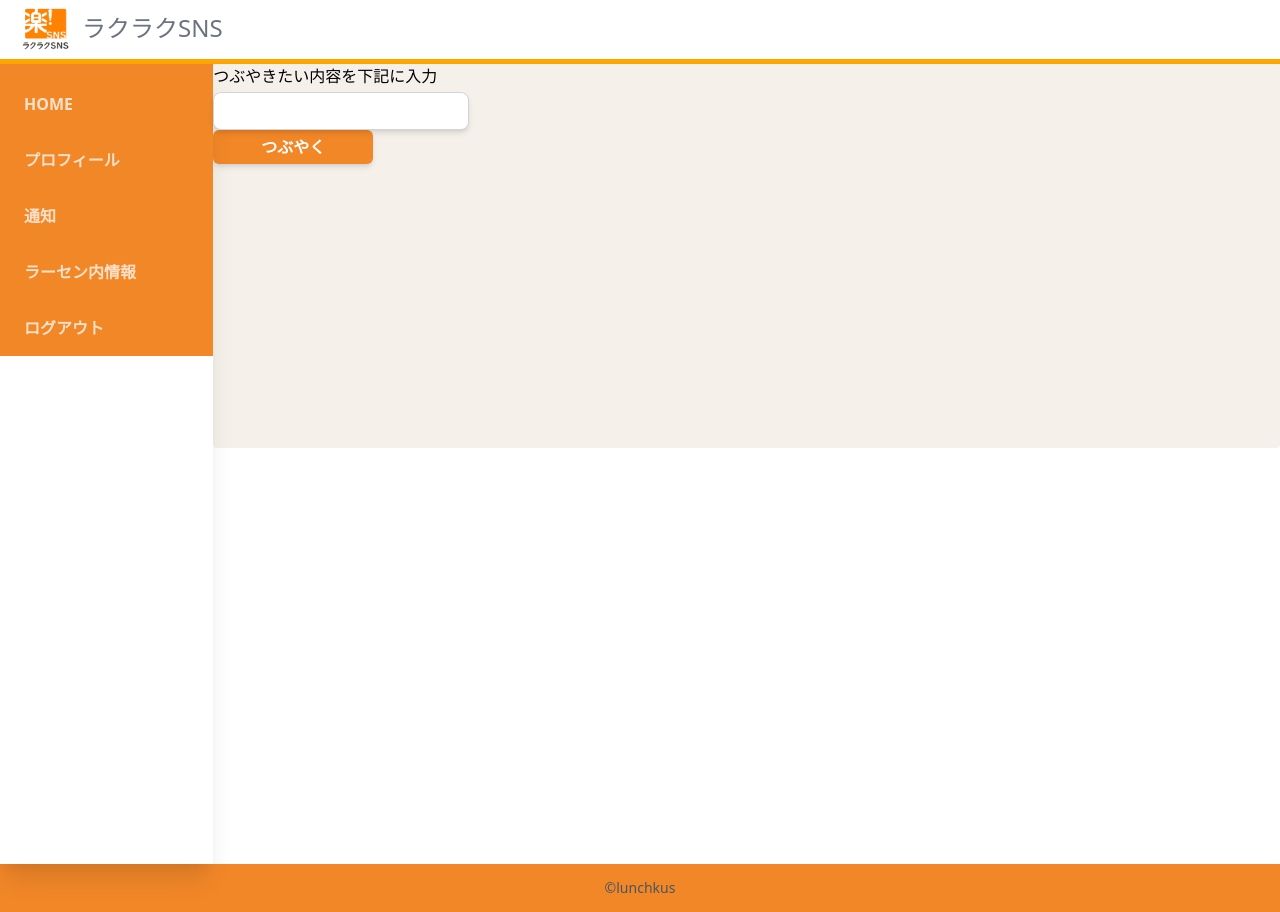
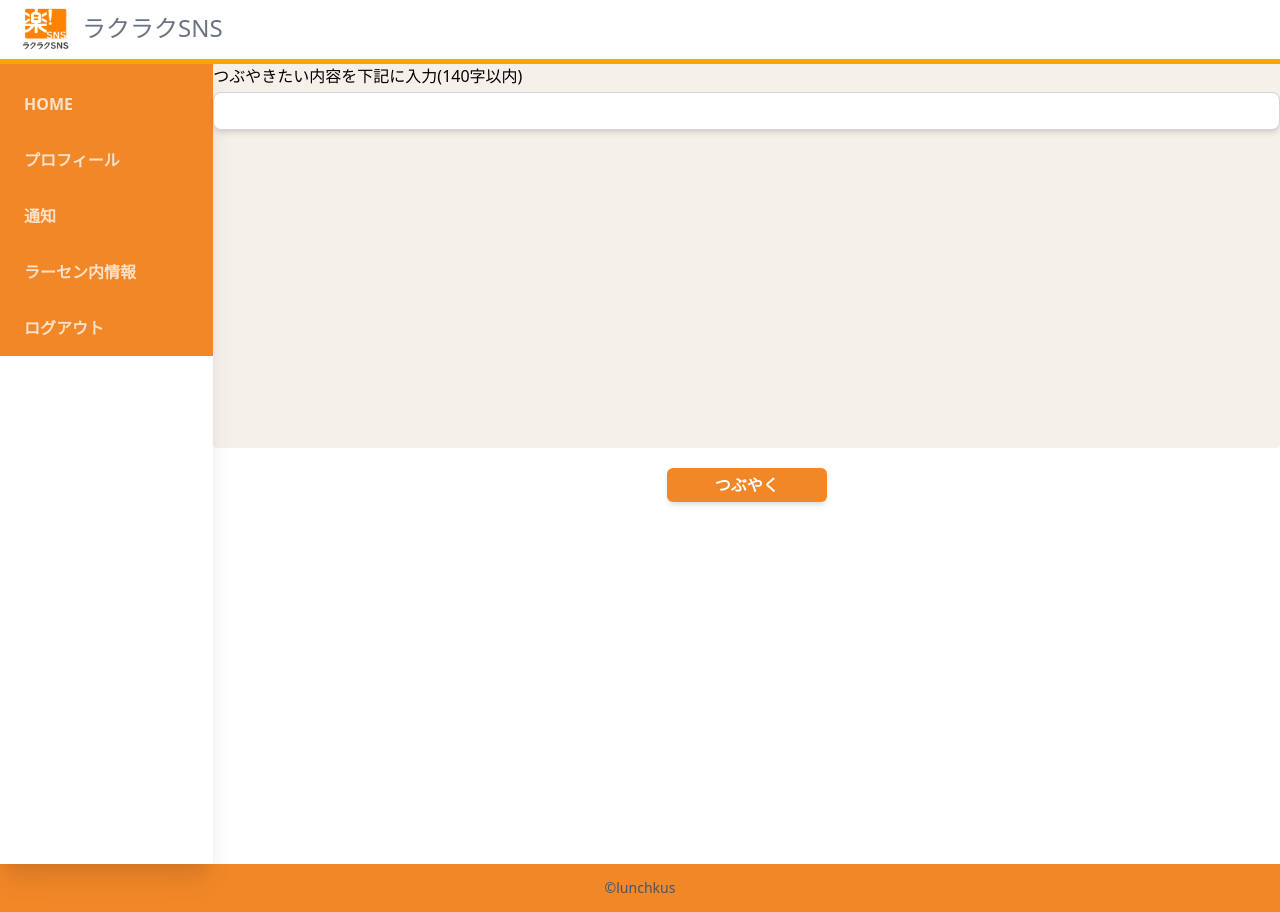
Before and after one commit to suzu1997/rakus-sns-app, a Next.js app: page /timeline/post in a window 1280 px wide. Built offline with nearby package versions, Linux system fonts and the light colour scheme.

Commit message:
微調整

```diff
--- a/src/pages/timeline/post.tsx
+++ b/src/pages/timeline/post.tsx
@@ -1,10 +1,7 @@
 import { NextPage } from "next";
 import { useState, useCallback } from "react";
-//ボタン
 import { Button } from "../../components/Button";
-//メニューバー
 import { MenuBar } from "../../components/MenuBar";
-//テキストボックス
 import { TextInput } from "../../components/TextInput";
 
 /**
@@ -28,17 +25,18 @@ const Post: NextPage = () => {
   return (
     <div className="flex">
       <MenuBar />
-      <div className="bg-bgc w-full h-96 rounded">
-        <div className="w-3/6">
+      <div className="bg-bgc w-full h-96 rounded text-center">
+        <div className="h-96">
           <TextInput
-            label={"つぶやきたい内容を下記に入力"}
+            label={"つぶやきたい内容を下記に入力(140字以内)"}
             value={tweet}
             type="text"
-            fullWidth={false}
+            fullWidth={true}
             required={false}
             onChange={inputTweet}
           />
         </div>
+        <div className="mt-5">
           <Button
             label="つぶやく"
             size="md"
@@ -48,6 +46,7 @@ const Post: NextPage = () => {
           />
         </div>
       </div>
+    </div>
   );
 };
 
```
Lines whose indentation alone changed are shown as unchanged.
